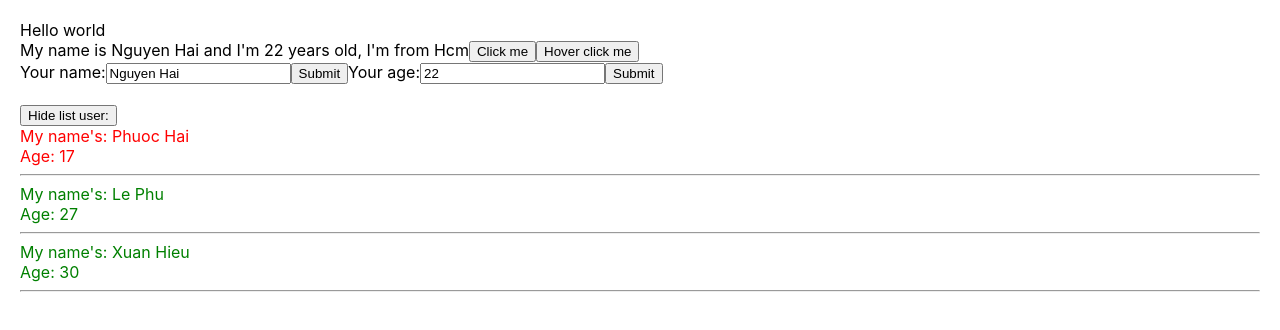
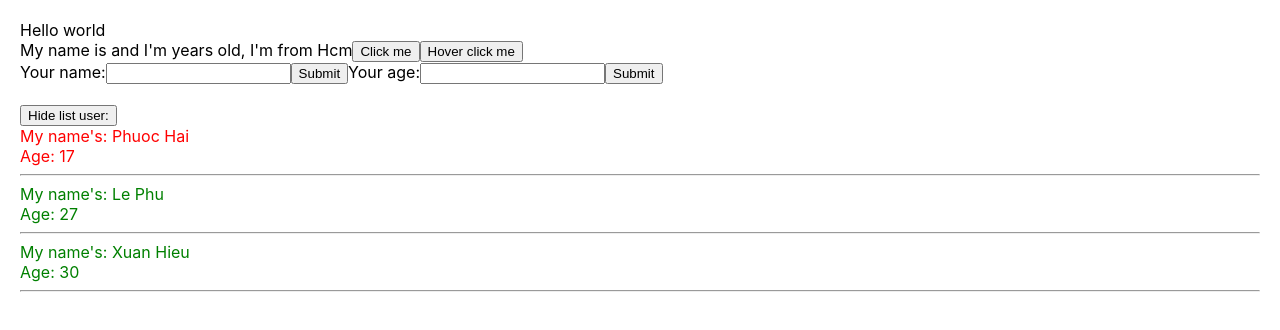
Before and after one commit to bingamen1123a/testDemoReact, a React (Create React App) app: page / in a window 1280 px wide. Shown: the top 330 px of the page. Built offline with nearby package versions, Linux system fonts and the light colour scheme.

Commit message:
add user

```diff
--- a/src/components/Userinfo.js
+++ b/src/components/AddUserinfo.js
@@ -1,10 +1,10 @@
 import React from "react";
 
-class UserInfor extends React.Component {
+class AddUserInfor extends React.Component {
 
     state = {
-        name: 'Nguyen Hai',
-        age: 22,
+        name: '',
+        age: '',
         address: 'Hcm'
     };
     // neu khong chuyen ve arrow function se bao loi do js '() => {}'
@@ -36,7 +36,11 @@ class UserInfor extends React.Component {
 
     handleOnSubmit = (event) => {
         event.preventDefault(); // nhan submit se khong load loai trang
-        console.log(this.state)
+        this.props.handelAddNewUser({
+            id: Math.floor((Math.random() * 100) + 1) + ' random',
+            name: this.state.name,
+            age: this.state.age
+        })
     }
     render() {
         return (
@@ -58,4 +62,4 @@ class UserInfor extends React.Component {
     }
 }
 
-export default UserInfor;
+export default AddUserInfor;
--- a/src/components/DisplayInfor.js
+++ b/src/components/DisplayInfor.js
@@ -20,8 +20,6 @@ class UserInfor extends React.Component {
                 <div>
                     <button onClick={() => { this.handleShowHide() }}>{this.state.displayShow === true ? 'Hide' : 'Show'} list user:</button>
                 </div>
-
-
                 {this.state.displayShow &&
                     <div>
                         {listUser.map((user) => {
--- a/src/components/MyComponents.js
+++ b/src/components/MyComponents.js
@@ -2,7 +2,7 @@
 // function components
 
 import React from "react"; // IMPORT React
-import UserInfor from "./Userinfo";
+import AddUserInfor from "./AddUserinfo";
 import DisplayInfo from "./DisplayInfor";
 
 // thua ke lai Component cua react
@@ -14,15 +14,21 @@ class MyComponents extends React.Component {
             { id: 3, name: 'Xuan Hieu', age: 30 },
         ]
     }
-
+    // lay du lieu user tu lop con AddUserInfo -> submit
+    handelAddNewUser = (obuser) => {
+        this.setState({
+            listUser: [obuser, ...this.state.listUser]
+        })
+    }
     // JSX
     // props chi truyen duoc strinh con cac thong so khac chi co the truyen thong qua {}
     render() {
         return (
             <div>
-                <UserInfor></UserInfor>
+                <AddUserInfor handelAddNewUser={this.handelAddNewUser} />
                 <br></br>
-                <DisplayInfo listUser={this.state.listUser} />
+                <DisplayInfo listUser={this.state.listUser}
+                />
             </div >
         );
 
```
